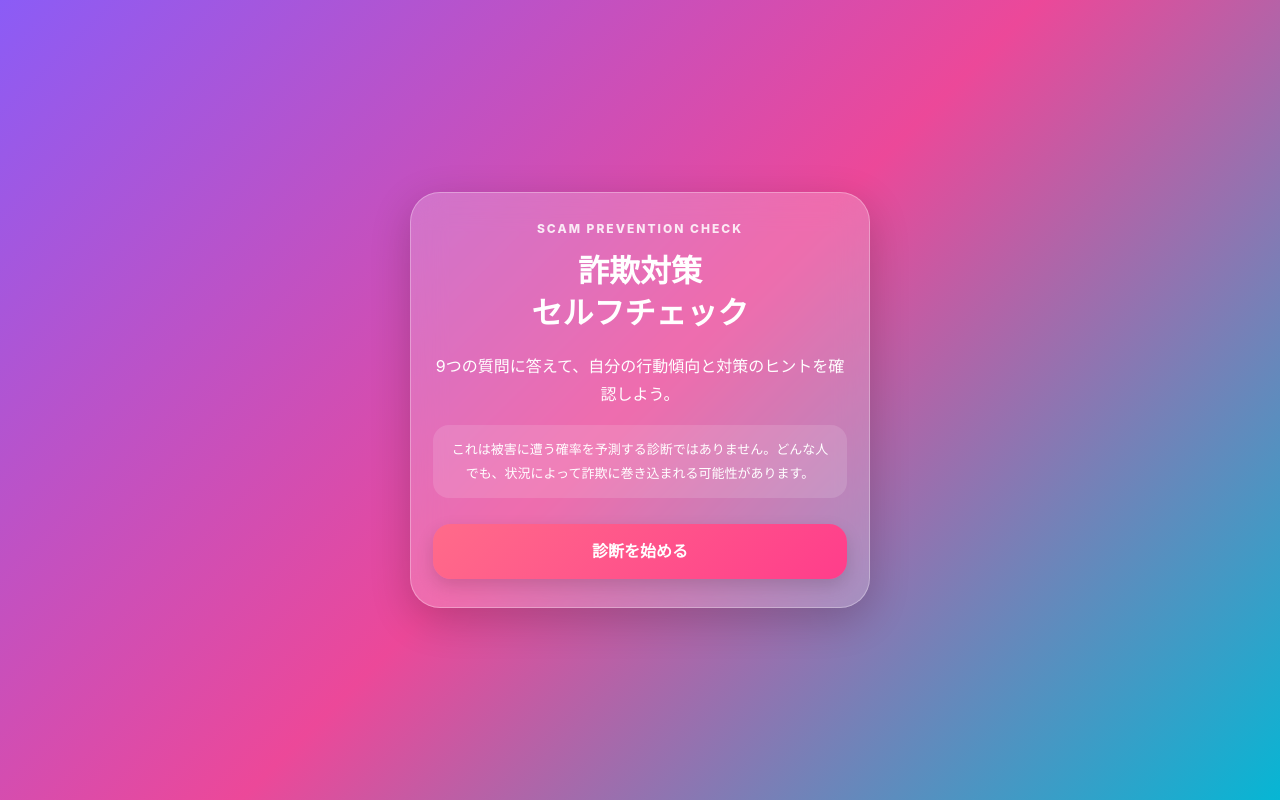
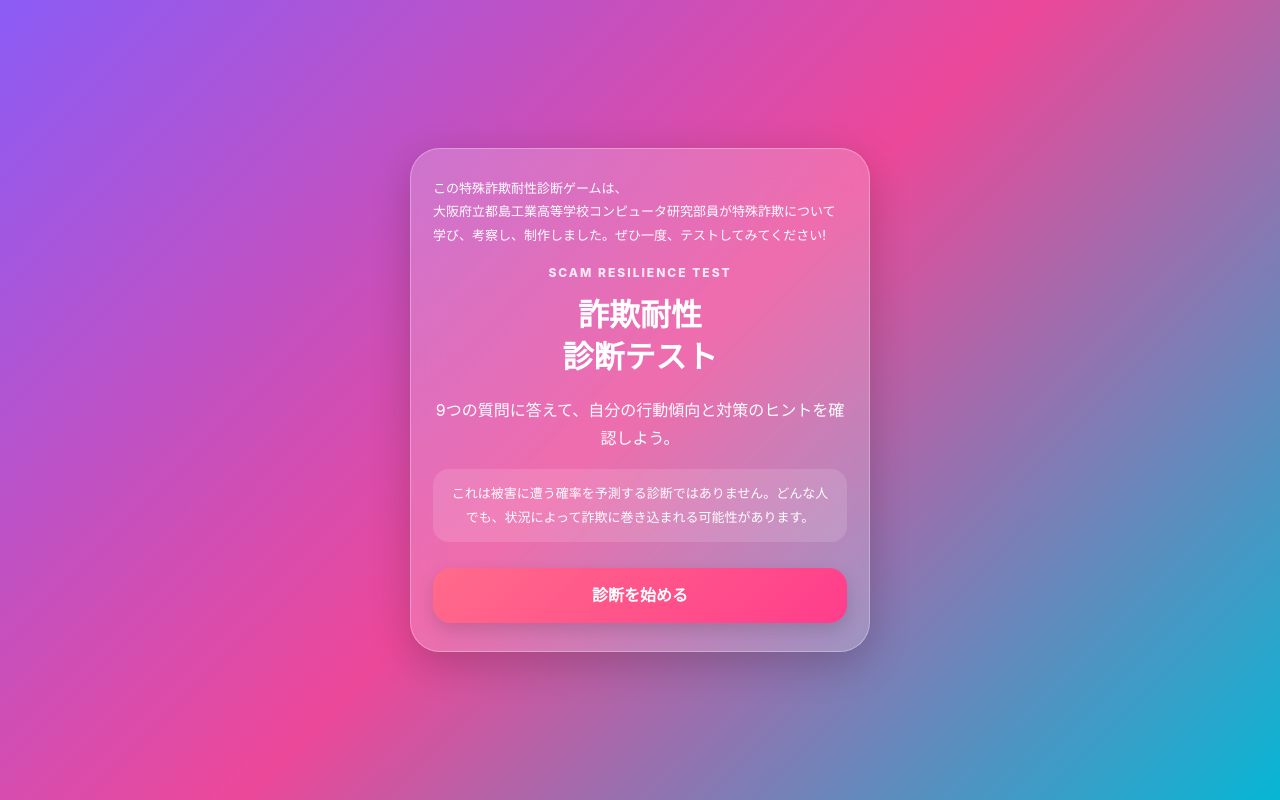
Before and after one commit to FraudPrevention2026/summary, a plain HTML site: page index.html in a window 1280 px wide. Drawn offline with Linux system fonts and the light colour scheme.

Commit message:
Add files via upload

```diff
--- a/index.html
+++ b/index.html
@@ -4,7 +4,7 @@
   <meta charset="UTF-8" />
   <meta name="viewport" content="width=device-width, initial-scale=1.0" />
   <meta name="theme-color" content="#8b5cf6" />
-  <title>詐欺対策セルフチェック</title>
+  <title>詐欺耐性診断テスト</title>
   <link rel="stylesheet" href="style.css" />
 </head>
 <body>
@@ -15,8 +15,9 @@
     </div>
 
     <section class="card fade" id="card" aria-live="polite">
-      <div class="intro-kicker">SCAM PREVENTION CHECK</div>
-      <h1 class="intro-title">詐欺対策<br>セルフチェック</h1>
+      <p class="intro-origin">この特殊詐欺耐性診断ゲームは、<br>大阪府立都島工業高等学校コンピュータ研究部員が特殊詐欺について<br>学び、考察し、制作しました。ぜひ一度、テストしてみてください!</p>
+      <div class="intro-kicker">SCAM RESILIENCE TEST</div>
+      <h1 class="intro-title">詐欺耐性<br>診断テスト</h1>
       <p class="intro-copy">9つの質問に答えて、自分の行動傾向と対策のヒントを確認しよう。</p>
       <p class="intro-note">これは被害に遭う確率を予測する診断ではありません。どんな人でも、状況によって詐欺に巻き込まれる可能性があります。</p>
       <button class="primary-btn" id="startBtn" type="button">診断を始める</button>
--- a/script.js
+++ b/script.js
@@ -147,9 +147,9 @@ function showResult() {
 
   card.innerHTML = `
     <div class="result-kicker">YOUR CHECK RESULT</div>
-    <h1 class="result-title">セルフチェック結果</h1>
+    <h1 class="result-title">詐欺耐性診断テスト結果</h1>
     <div class="score-number">${totalScore}<span> / 36 点</span></div>
-    <p class="score-caption">詐欺対策セルフチェック得点（試作）</p>
+    <p class="score-caption">詐欺耐性診断テスト得点（試作）</p>
     <p class="result-message">この点数は、9項目への回答傾向を振り返るための目安です。被害に遭う確率や、あなた個人の危険度を示すものではありません。</p>
     <h2 class="section-title">見直しておきたいポイント</h2>
     ${attentionHtml}
--- a/style.css
+++ b/style.css
@@ -66,6 +66,14 @@ body {
 @keyframes fadeIn {
   from { opacity: 0; transform: translateY(10px); }
   to { opacity: 1; transform: translateY(0); }
+}
+.intro-origin {
+  color: white;
+  font-size: 13px;
+  line-height: 1.8;
+  text-align: left;
+  margin-bottom: 18px;
+  overflow-wrap: anywhere;
 }
 .intro-kicker, .result-kicker {
   color: rgba(255,255,255,.85);
@@ -215,6 +223,7 @@ body {
   body { padding: 14px; align-items: flex-start; }
   .app { margin: 10px auto; }
   .card { padding: 24px 17px; border-radius: 25px; }
+  .intro-origin { font-size: 12px; line-height: 1.75; }
   .question-text { font-size: 23px; }
   .score-number { font-size: 52px; }
 }
```
Also changed, not shown: 1 other file.
